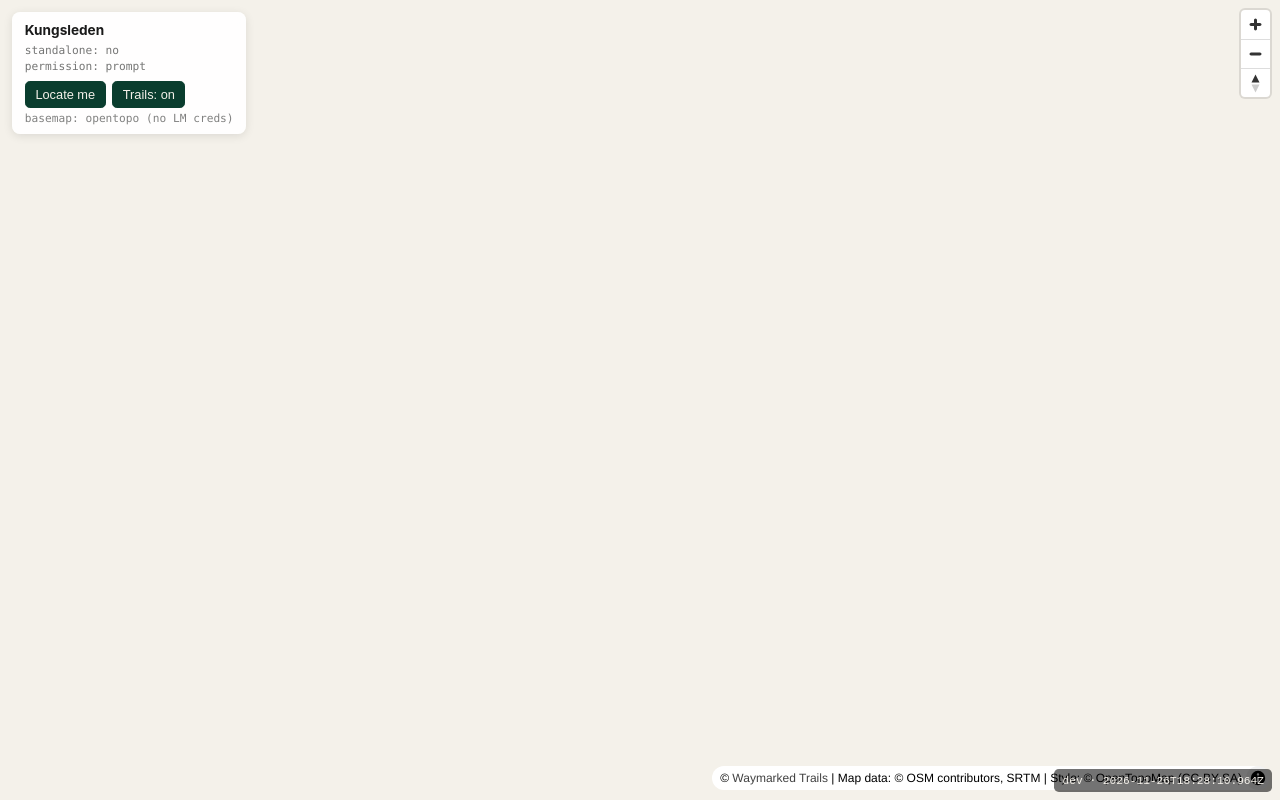
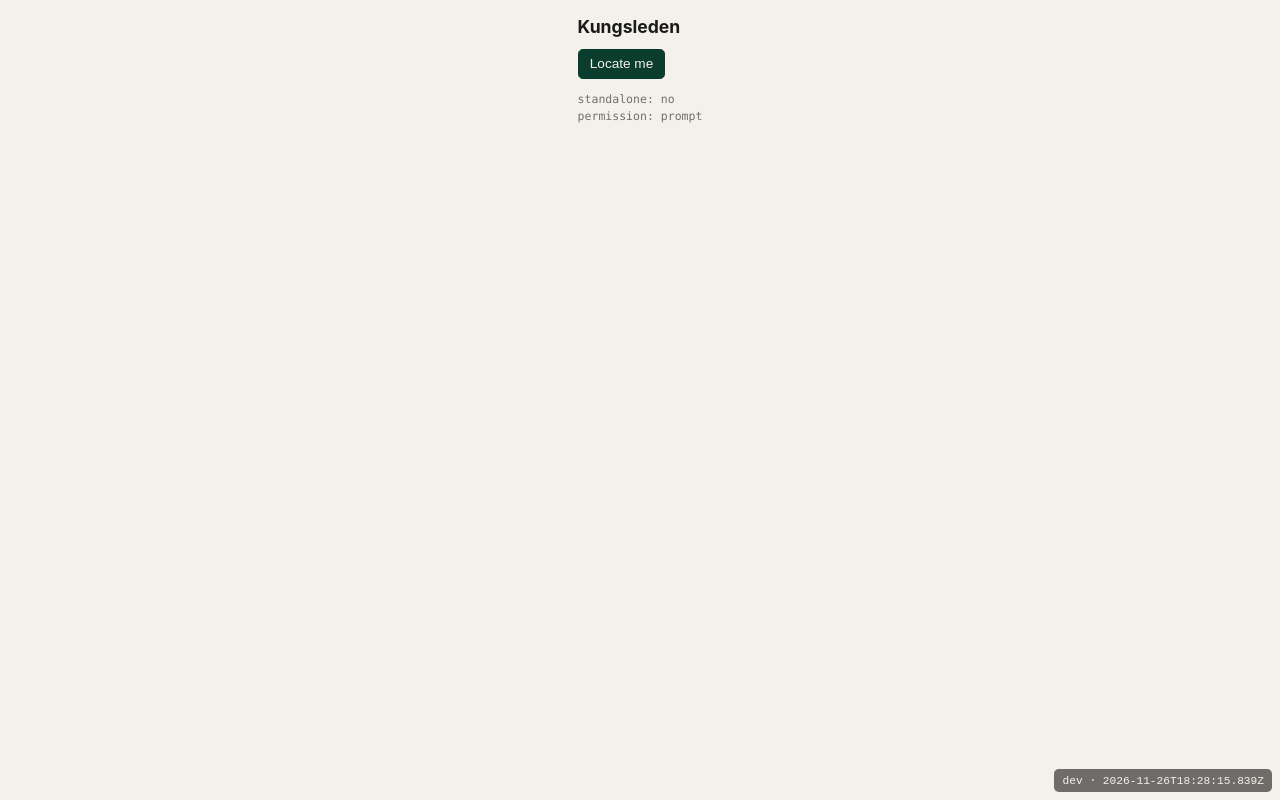
Before and after one commit to aosrgn/kungsleden-app, a Vue app: page / in a window 1280 px wide. Built offline with nearby package versions, Linux system fonts and the light colour scheme; no server answers.

Commit message:
feat: replace map with geolocation position shell

```diff
--- a/package.json
+++ b/package.json
@@ -10,7 +10,6 @@
     "generate-pwa-assets": "pwa-assets-generator"
   },
   "dependencies": {
-    "maplibre-gl": "^5.24.0",
     "vue": "^3.5.13"
   },
   "devDependencies": {
--- a/src/App.vue
+++ b/src/App.vue
@@ -1,11 +1,11 @@
 <script setup lang="ts">
-import MapView from './components/MapView.vue'
+import PlannerView from './components/PlannerView.vue'
 const sha = __COMMIT_SHA__
 const buildTime = __BUILD_TIME__
 </script>
 
 <template>
-  <MapView />
+  <PlannerView />
   <div class="build-badge">
     <code>{{ sha }}</code> · <code>{{ buildTime }}</code>
   </div>
--- a/src/components/MapView.vue
+++ /dev/null
@@ -1,259 +0,0 @@
-<script setup lang="ts">
-import { onMounted, onBeforeUnmount, ref, watch, useTemplateRef } from 'vue'
-import maplibregl, { type Map as MLMap, Marker } from 'maplibre-gl'
-import 'maplibre-gl/dist/maplibre-gl.css'
-import { useGeolocation } from '../composables/useGeolocation'
-
-const { status, coords, lastError, permState, isStandalone, locateFix, locate } = useGeolocation()
-
-const mapEl = useTemplateRef<HTMLDivElement>('mapEl')
-
-let map: MLMap | null = null
-let userMarker: Marker | null = null
-
-const KUNGSLEDEN_MID: [number, number] = [17.5, 67.5]
-
-const LM_USER = import.meta.env.VITE_LM_USER as string | undefined
-const LM_PASS = import.meta.env.VITE_LM_PASS as string | undefined
-const LM_AUTH = LM_USER && LM_PASS ? 'Basic ' + btoa(`${LM_USER}:${LM_PASS}`) : undefined
-const LM_LAYER = 'topowebb_nedtonad'
-
-type BasemapKey = 'lantmateriet' | 'opentopo'
-const activeBasemap = ref<BasemapKey>(LM_AUTH ? 'lantmateriet' : 'opentopo')
-const trailsVisible = ref<boolean>(true)
-
-const LM_TILE_URL =
-  `https://maps.lantmateriet.se/open/topowebb-ccby/v1/wmts` +
-  `?service=WMTS&request=GetTile&version=1.0.0&layer=${LM_LAYER}` +
-  `&style=default&tilematrixset=3857&tilematrix={z}&tilerow={y}&tilecol={x}&format=image/png`
-
-function buildStyle(): maplibregl.StyleSpecification {
-  const sources: maplibregl.StyleSpecification['sources'] = {
-    opentopo: {
-      type: 'raster',
-      tiles: [
-        'https://a.tile.opentopomap.org/{z}/{x}/{y}.png',
-        'https://b.tile.opentopomap.org/{z}/{x}/{y}.png',
-        'https://c.tile.opentopomap.org/{z}/{x}/{y}.png',
-      ],
-      tileSize: 256,
-      attribution:
-        'Map data: &copy; OSM contributors, SRTM | Style: &copy; OpenTopoMap (CC-BY-SA)',
-      maxzoom: 17,
-    },
-    hiking: {
-      type: 'raster',
-      tiles: ['https://tile.waymarkedtrails.org/hiking/{z}/{x}/{y}.png'],
-      tileSize: 256,
-      attribution: '&copy; <a href="https://hiking.waymarkedtrails.org">Waymarked Trails</a>',
-      maxzoom: 18,
-    },
-  }
-  const layers: maplibregl.LayerSpecification[] = [
-    {
-      id: 'opentopo',
-      type: 'raster',
-      source: 'opentopo',
-      layout: { visibility: activeBasemap.value === 'opentopo' ? 'visible' : 'none' },
-    },
-  ]
-  if (LM_AUTH) {
-    sources.lantmateriet = {
-      type: 'raster',
-      tiles: [LM_TILE_URL],
-      tileSize: 256,
-      attribution: '© Lantmäteriet',
-      maxzoom: 9,
-    }
-    layers.unshift({
-      id: 'lantmateriet',
-      type: 'raster',
-      source: 'lantmateriet',
-      layout: { visibility: activeBasemap.value === 'lantmateriet' ? 'visible' : 'none' },
-    })
-  }
-  layers.push({
-    id: 'hiking',
-    type: 'raster',
-    source: 'hiking',
-    layout: { visibility: trailsVisible.value ? 'visible' : 'none' },
-  })
-  return { version: 8, sources, layers }
-}
-
-function makeMarkerEl(): HTMLDivElement {
-  const el = document.createElement('div')
-  el.style.cssText = `
-    width: 18px; height: 18px;
-    background: #1a7fff;
-    border: 3px solid #fff;
-    border-radius: 50%;
-    box-shadow: 0 0 0 2px rgba(26,127,255,0.3);
-  `
-  return el
-}
-
-watch(coords, (c) => {
-  if (!map || !c) return
-  const lngLat: [number, number] = [c.lng, c.lat]
-  if (!userMarker) {
-    userMarker = new maplibregl.Marker({ element: makeMarkerEl() }).setLngLat(lngLat).addTo(map)
-  } else {
-    userMarker.setLngLat(lngLat)
-  }
-})
-
-// Recenter on every explicit locate/retry, not on routine watch ticks.
-watch(locateFix, () => {
-  if (!map || !coords.value) return
-  map.flyTo({ center: [coords.value.lng, coords.value.lat], zoom: 13, duration: 800 })
-})
-
-function switchBasemap() {
-  if (!map) return
-  activeBasemap.value = activeBasemap.value === 'lantmateriet' ? 'opentopo' : 'lantmateriet'
-  if (map.getLayer('opentopo')) {
-    map.setLayoutProperty('opentopo', 'visibility', activeBasemap.value === 'opentopo' ? 'visible' : 'none')
-  }
-  if (map.getLayer('lantmateriet')) {
-    map.setLayoutProperty('lantmateriet', 'visibility', activeBasemap.value === 'lantmateriet' ? 'visible' : 'none')
-  }
-}
-
-function toggleTrails() {
-  if (!map) return
-  trailsVisible.value = !trailsVisible.value
-  if (map.getLayer('hiking')) {
-    map.setLayoutProperty('hiking', 'visibility', trailsVisible.value ? 'visible' : 'none')
-  }
-}
-
-onMounted(() => {
-  if (!mapEl.value) return
-
-  map = new maplibregl.Map({
-    container: mapEl.value,
-    style: buildStyle(),
-    center: KUNGSLEDEN_MID,
-    zoom: 6,
-    attributionControl: { compact: true },
-    transformRequest: (url) => {
-      if (LM_AUTH && url.startsWith('https://maps.lantmateriet.se/')) {
-        return { url, headers: { Authorization: LM_AUTH } }
-      }
-      return { url }
-    },
-  })
-  map.addControl(new maplibregl.NavigationControl({ visualizePitch: true }), 'top-right')
-})
-
-onBeforeUnmount(() => {
-  userMarker?.remove()
-  map?.remove()
-  map = null
-})
-
-const statusLabel: Record<typeof status.value, string> = {
-  idle: '',
-  locating: 'locating…',
-  located: 'located',
-  denied: 'location denied',
-  unavailable: 'geolocation unavailable',
-  error: 'location error',
-}
-</script>
-
-<template>
-  <div class="map-wrap">
-    <div ref="mapEl" class="map" />
-    <div class="overlay">
-      <div class="row">
-        <strong>Kungsleden</strong>
-        <span class="status">{{ statusLabel[status] }}</span>
-      </div>
-      <div v-if="coords" class="coords">
-        {{ coords.lat.toFixed(5) }}, {{ coords.lng.toFixed(5) }} · ±{{ Math.round(coords.acc) }}m
-      </div>
-      <div class="diag">
-        <div>standalone: {{ isStandalone ? 'yes' : 'no' }}</div>
-        <div>permission: {{ permState }}</div>
-        <div v-if="lastError">err: {{ lastError }}</div>
-      </div>
-      <div class="actions">
-        <button v-if="status !== 'located' && status !== 'locating'" @click="locate">
-          {{ status === 'idle' ? 'Locate me' : 'Retry' }}
-        </button>
-        <button v-if="LM_AUTH" @click="switchBasemap">
-          {{ activeBasemap === 'lantmateriet' ? 'Switch to OpenTopo' : 'Switch to Lantmäteriet' }}
-        </button>
-        <button @click="toggleTrails">
-          Trails: {{ trailsVisible ? 'on' : 'off' }}
-        </button>
-      </div>
-      <div class="basemap-tag">basemap: {{ activeBasemap }}{{ LM_AUTH ? '' : ' (no LM creds)' }}</div>
-    </div>
-  </div>
-</template>
-
-<style scoped>
-.map-wrap { position: fixed; inset: 0; }
-.map { position: absolute; inset: 0; }
-
-.overlay {
-  position: absolute;
-  top: env(safe-area-inset-top, 0);
-  left: 0;
-  margin: 0.75rem;
-  padding: 0.6rem 0.8rem;
-  background: rgba(255, 255, 255, 0.92);
-  backdrop-filter: blur(8px);
-  border-radius: 0.5rem;
-  font-size: 0.85rem;
-  color: #1a1a1a;
-  box-shadow: 0 2px 10px rgba(0, 0, 0, 0.1);
-  z-index: 1000;
-  max-width: calc(100vw - 6rem);
-}
-
-.row { display: flex; justify-content: space-between; align-items: center; gap: 0.75rem; }
-.status { opacity: 0.6; font-size: 0.75rem; }
-
-.coords {
-  margin-top: 0.25rem;
-  font-family: ui-monospace, SFMono-Regular, Menlo, monospace;
-  font-size: 0.75rem;
-  opacity: 0.7;
-}
-
-.diag {
-  margin-top: 0.35rem;
-  font-family: ui-monospace, SFMono-Regular, Menlo, monospace;
-  font-size: 0.7rem;
-  opacity: 0.6;
-  line-height: 1.4;
-}
-
-.actions {
-  display: flex;
-  gap: 0.4rem;
-  flex-wrap: wrap;
-  margin-top: 0.4rem;
-}
-
-.basemap-tag {
-  margin-top: 0.25rem;
-  font-family: ui-monospace, SFMono-Regular, Menlo, monospace;
-  font-size: 0.7rem;
-  opacity: 0.55;
-}
-
-button {
-  padding: 0.3rem 0.6rem;
-  border: 1px solid #0a3d2e;
-  background: #0a3d2e;
-  color: #f4f1ea;
-  border-radius: 0.3rem;
-  font-size: 0.8rem;
-  cursor: pointer;
-}
-</style>
--- /dev/null
+++ b/src/components/PlannerView.vue
@@ -0,0 +1,88 @@
+<script setup lang="ts">
+import { useGeolocation } from '../composables/useGeolocation'
+
+const { status, coords, lastError, permState, isStandalone, locate } = useGeolocation()
+
+const statusLabel: Record<typeof status.value, string> = {
+  idle: '',
+  locating: 'locating…',
+  located: 'located',
+  denied: 'location denied',
+  unavailable: 'geolocation unavailable',
+  error: 'location error',
+}
+</script>
+
+<template>
+  <main class="planner">
+    <header class="head">
+      <strong>Kungsleden</strong>
+      <span class="status">{{ statusLabel[status] }}</span>
+    </header>
+
+    <p v-if="coords" class="coords">
+      {{ coords.lat.toFixed(5) }}, {{ coords.lng.toFixed(5) }} · ±{{ Math.round(coords.acc) }}m
+    </p>
+
+    <div class="actions">
+      <button v-if="status !== 'located' && status !== 'locating'" @click="locate">
+        {{ status === 'idle' ? 'Locate me' : 'Retry' }}
+      </button>
+    </div>
+
+    <div class="diag">
+      <div>standalone: {{ isStandalone ? 'yes' : 'no' }}</div>
+      <div>permission: {{ permState }}</div>
+      <div v-if="lastError">err: {{ lastError }}</div>
+    </div>
+  </main>
+</template>
+
+<style scoped>
+.planner {
+  padding: calc(env(safe-area-inset-top, 0) + 1rem) 1rem 1rem;
+  max-width: 40rem;
+  margin: 0 auto;
+}
+
+.head {
+  display: flex;
+  justify-content: space-between;
+  align-items: baseline;
+  gap: 0.75rem;
+  font-size: 1.1rem;
+}
+.status { opacity: 0.6; font-size: 0.8rem; }
+
+.coords {
+  margin: 0.5rem 0 0;
+  font-family: ui-monospace, SFMono-Regular, Menlo, monospace;
+  font-size: 0.8rem;
+  opacity: 0.75;
+}
+
+.actions {
+  display: flex;
+  gap: 0.4rem;
+  flex-wrap: wrap;
+  margin-top: 0.75rem;
+}
+
+.diag {
+  margin-top: 0.75rem;
+  font-family: ui-monospace, SFMono-Regular, Menlo, monospace;
+  font-size: 0.72rem;
+  opacity: 0.6;
+  line-height: 1.5;
+}
+
+button {
+  padding: 0.4rem 0.7rem;
+  border: 1px solid #0a3d2e;
+  background: #0a3d2e;
+  color: #f4f1ea;
+  border-radius: 0.3rem;
+  font-size: 0.85rem;
+  cursor: pointer;
+}
+</style>
--- a/vite.config.ts
+++ b/vite.config.ts
@@ -32,13 +32,4 @@ export default defineConfig({
     __COMMIT_SHA__: JSON.stringify(process.env.VITE_COMMIT_SHA ?? 'dev'),
     __BUILD_TIME__: JSON.stringify(process.env.VITE_BUILD_TIME ?? new Date().toISOString()),
   },
-  build: {
-    rollupOptions: {
-      output: {
-        manualChunks: {
-          maplibre: ['maplibre-gl'],
-        },
-      },
-    },
-  },
 })
```
Also changed, not shown: 1 other file (tests, documents, lock files or other folders).
